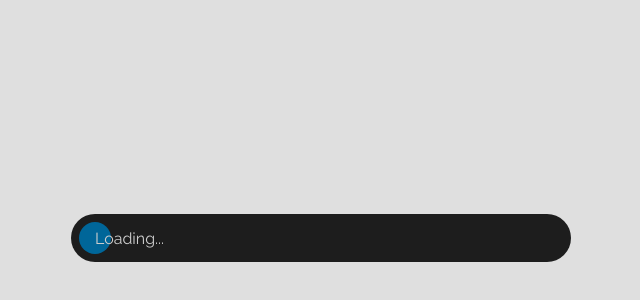
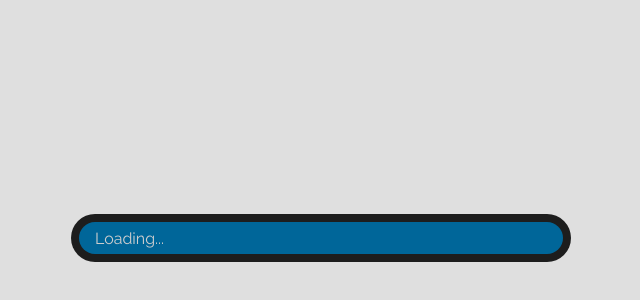
Before and after one commit to Mahendra14/LoadingProgress-Animation, a plain HTML site: page index.html in a window 1280 px wide. Shown: the part 162-462 px from the top of the page, without its empty margins (319-959 px from the left). Drawn offline with Linux system fonts and the light colour scheme.

Commit message:
added the needed js and working fine

```diff
--- a/app.js
+++ b/app.js
@@ -0,0 +1,11 @@
+const progressBar = document.getElementsByClassName('progress-bar')[0];
+//5 ms
+setInterval(() => {
+
+    const computedStyle = getComputedStyle(progressBar);
+    const width = parseFloat(computedStyle.getPropertyValue('--width')) || 0
+    //here we are incrementing the width of the variable so use setProperty
+    progressBar.style.setProperty('--width',width + 0.1);
+},5);
+
+//here it just runs every 5 ms but if it overflows as we have handled the maxwidth prop it can take care of it self and make it not overflow.
--- a/style.css
+++ b/style.css
@@ -45,7 +45,7 @@ body{
     /* multiplying with 1% to make it percent */
     width: calc(var(--width,0) * 1%);
     min-width: 1rem;
-    max-width: calc(100% -1em);
+    max-width: calc(100% - 1em);
     background-color: #069;
     border-radius: 1em;
     padding: 1em;
```
